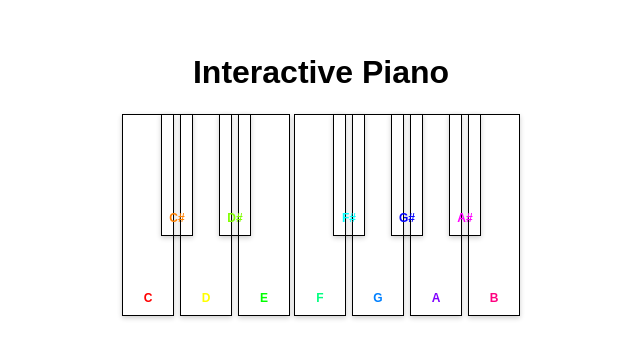
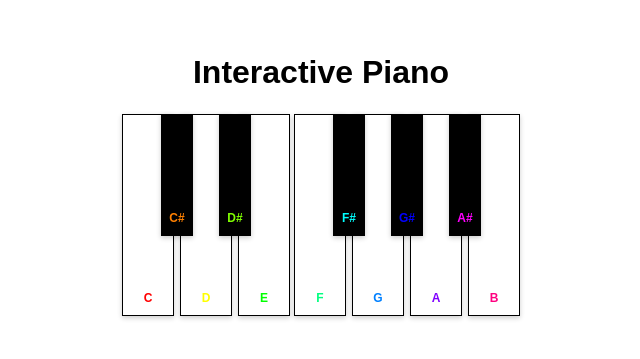
Before and after one commit to myeongjin0415/Interactive-node, a website: page public/piano.html in a window 1280 px wide. Shown: the part 225-584 px from the top of the page, without its empty margins (319-959 px from the left). Drawn offline with nearby package versions, Linux system fonts and the light colour scheme; no server answers.

Commit message:
Update piano.html

```diff
--- a/public/piano.html
+++ b/public/piano.html
@@ -23,6 +23,7 @@
             box-shadow: 0 2px 5px rgba(0, 0, 0, 0.2);
             position: relative;
             transition: transform 0.1s ease, box-shadow 0.1s ease;
+            background-color: white;
         }
         .key.black {
             width: 30px;
@@ -32,6 +33,7 @@
             position: relative;
             z-index: 1;
             transition: transform 0.1s ease, box-shadow 0.1s ease;
+            background-color: black;
         }
         .key span {
             position: absolute;
```
